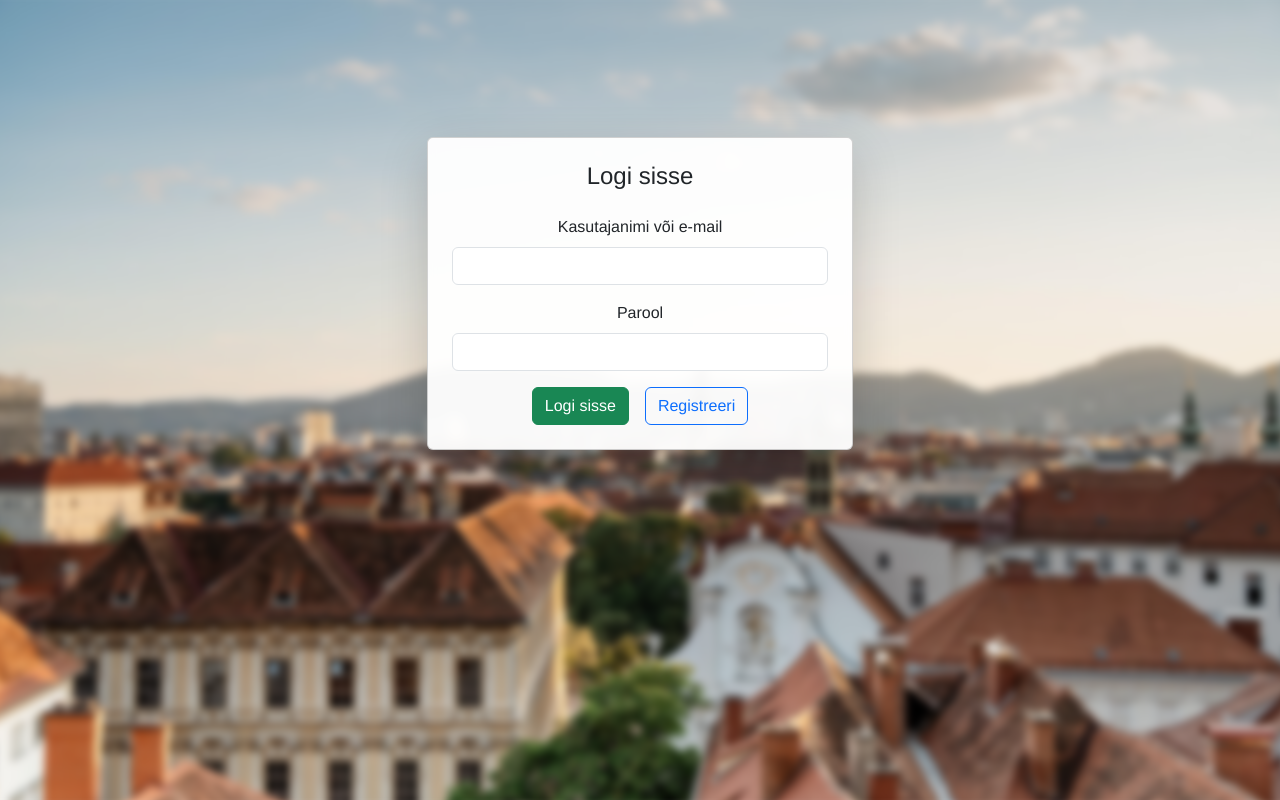
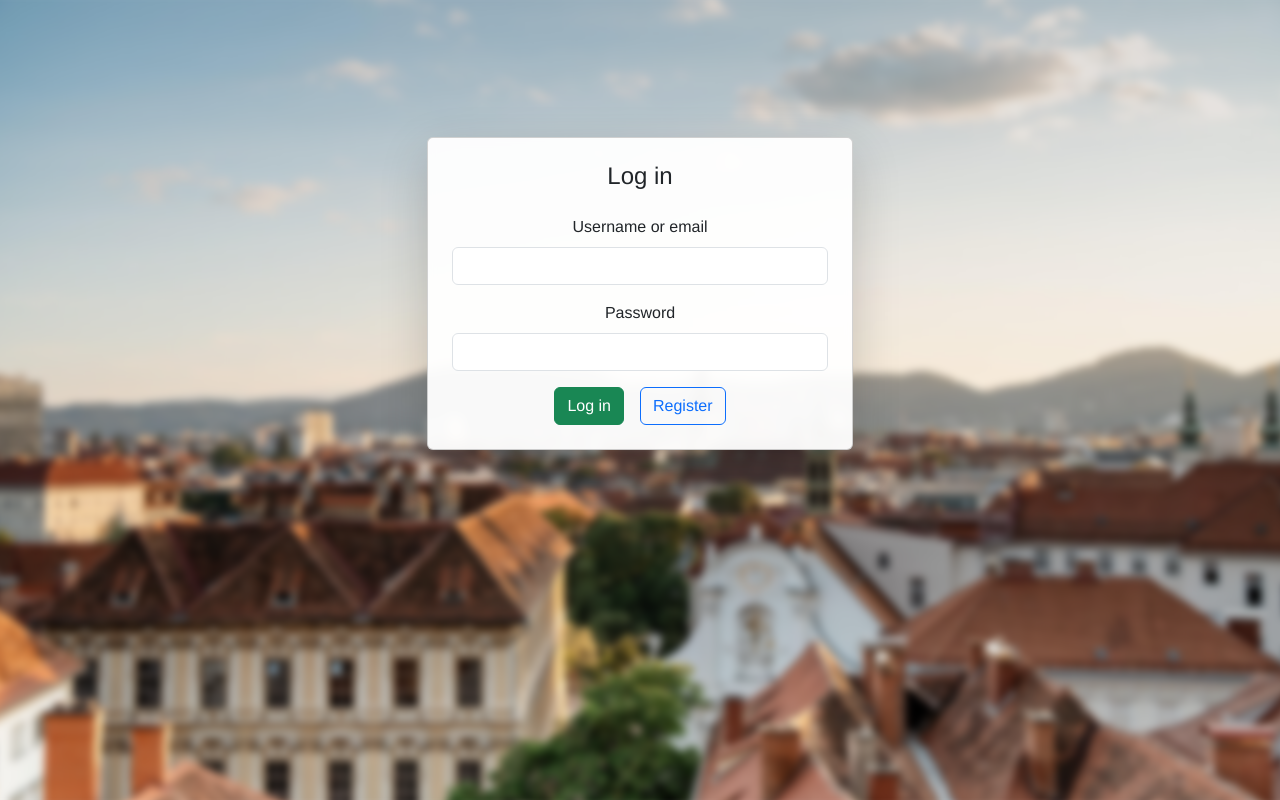
Before and after one commit to Shargathx/LostPearlsFront, a Vue app: page /login in a window 1280 px wide. Built offline with nearby package versions, Linux system fonts and the light colour scheme.

Commit message:
working stuff and QOL

```diff
--- a/src/views/GamesView.vue
+++ b/src/views/GamesView.vue
@@ -54,7 +54,6 @@
               <div class="overlay-text">
                 <p>{{ gameCard.locationName }}</p>
                 <p>{{ gameCard.countyName }}</p>
-                <p>{{ gameCard.status }}</p>
               </div>
             </div>
           </div>
@@ -280,7 +279,7 @@ export default {
   opacity: 0;
   transition: opacity 0.3s ease;
   display: flex;
-  align-items: flex-end; /* Keep text at bottom */
+  align-items: center; /* <-- CHANGE THIS */
   justify-content: center;
   border-radius: 12px;
   padding: 1rem;
--- a/src/views/LocationView.vue
+++ b/src/views/LocationView.vue
@@ -162,6 +162,7 @@
             @update:zoomLevel="setLocationInfoZoomLevel"
             :disabled="!isEditMode"
         />
+        <br>
         <AlertDanger :error-message="alertImageMissingMessage"/>
         <ImageInput v-if="isEditMode"
                     class="mt-3" ref="imageInput"
--- a/src/views/LoginView.vue
+++ b/src/views/LoginView.vue
@@ -6,24 +6,25 @@
       <div class="col-md-6 col-lg-4 login-card">
         <div class="card shadow-lg">
           <div class="card-body p-4">
-            <h4 class="card-title text-center mb-4">Logi sisse</h4>
+            <h4 class="card-title text-center mb-4">Log in</h4>
 
             <AlertDanger v-if="errorMessage" :error-message="errorMessage" class="mb-3"/>
 
             <form @submit.prevent="login">
               <div class="mb-3">
-                <label class="form-label">Kasutajanimi või e-mail</label>
+                <label class="form-label">Username or email</label>
                 <input v-model="loginName" type="text" class="form-control" required/>
               </div>
 
               <div class="mb-3">
-                <label class="form-label">Parool</label>
+                <label class="form-label">Password</label>
                 <input v-model="password" type="password" class="form-control" required/>
               </div>
 
               <div class="justify-content-center mt-3">
-                <button type="submit" class="btn btn-success">Logi sisse</button>
-                <button type="button" @click="navigateToRegistration" class="btn btn-outline-primary ms-3">Registreeri
+                <button type="submit" class="btn btn-success">Log in</button>
+                <button type="button" @click="navigateToRegistration" class="btn btn-outline-primary ms-3">
+                  Register
                 </button>
               </div>
             </form>
```
